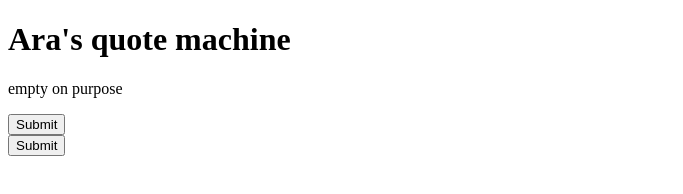
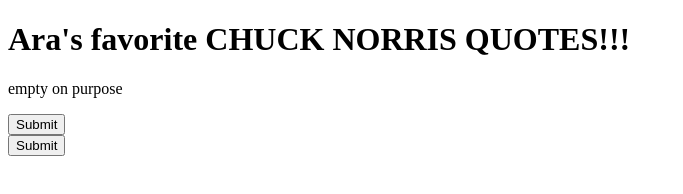
Before and after one commit to MurphyPicard/quoteMachine, a plain HTML site: page index.html in a window 1280 px wide. Shown: the whole page, without its empty margins (0-683 px from the left). Drawn offline with nearby package versions, Linux system fonts and the light colour scheme.

Commit message:
title change

```diff
--- a/index.html
+++ b/index.html
@@ -12,7 +12,7 @@
   <body>
 
 
-    <h1>Ara's quote machine</h1>
+    <h1>Ara's favorite CHUCK NORRIS QUOTES!!!</h1>
 
     <div class="firstdiv">
       <p class="thequote">empty on purpose</p>
```
